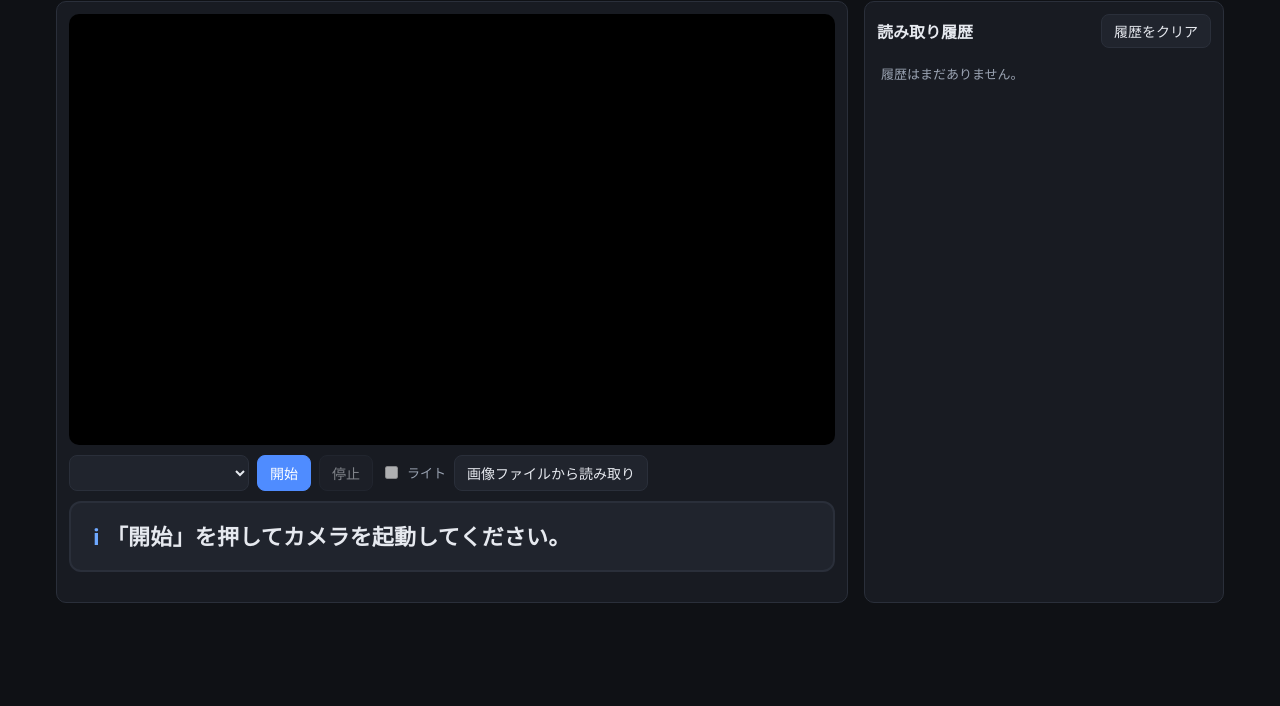
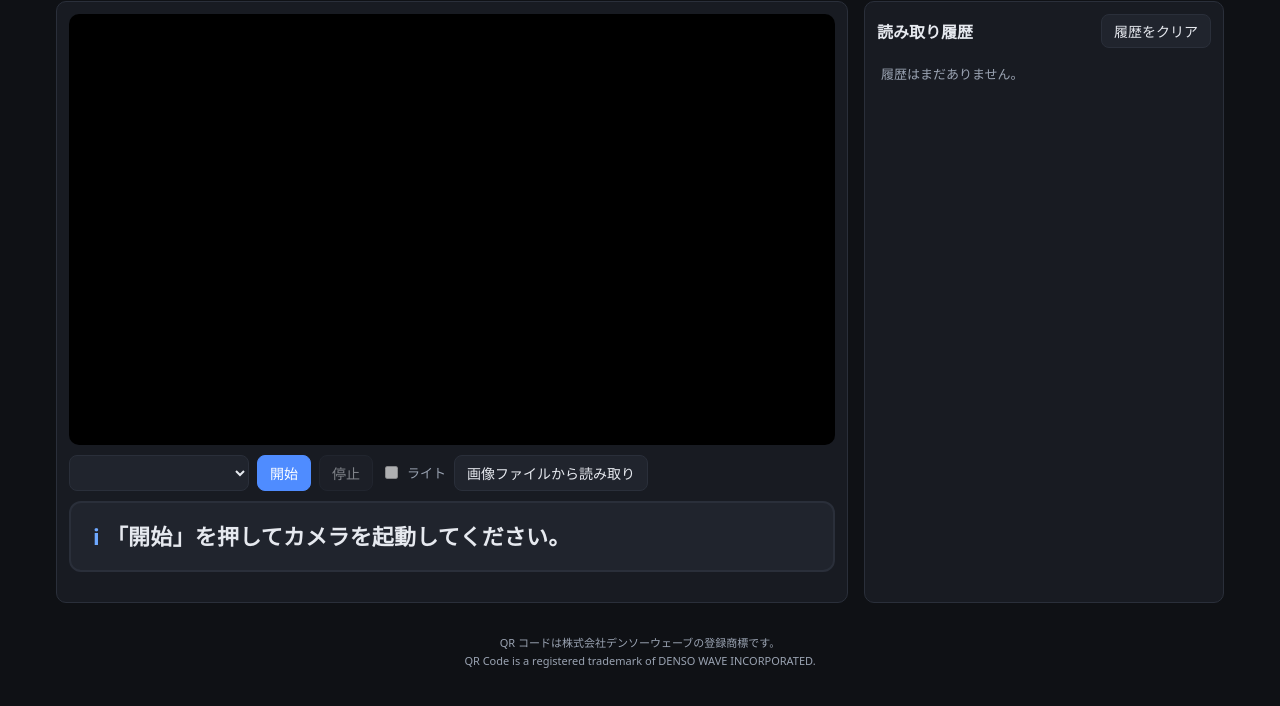
Before and after one commit to id-fa/Stable_QR_Reader, a website built with Vite: page index.html in a window 1280 px wide. Shown: the part 58-764 px from the top of the page. Built offline with nearby package versions, Linux system fonts and the light colour scheme.

Commit message:
trademark note

```diff
--- a/index.html
+++ b/index.html
@@ -35,6 +35,10 @@
   </head>
   <body>
     <div id="app"></div>
+    <footer class="legal">
+      <p>QR コードは株式会社デンソーウェーブの登録商標です。</p>
+      <p>QR Code is a registered trademark of DENSO WAVE INCORPORATED.</p>
+    </footer>
     <script type="module" src="/src/main.ts"></script>
   </body>
 </html>
--- a/src/styles.css
+++ b/src/styles.css
@@ -241,3 +241,16 @@ button:disabled {
   padding: 3px 8px;
   min-height: auto;
 }
+
+.legal {
+  max-width: 1200px;
+  margin: 16px auto 24px;
+  padding: 0 16px;
+  color: var(--text-dim);
+  font-size: 11px;
+  line-height: 1.5;
+  text-align: center;
+}
+.legal p {
+  margin: 2px 0;
+}
```
Also changed, not shown: docs/webapp/assets/index.css (+1 -1 lines), docs/webapp/index.html (+4 -0 lines), README.md.
